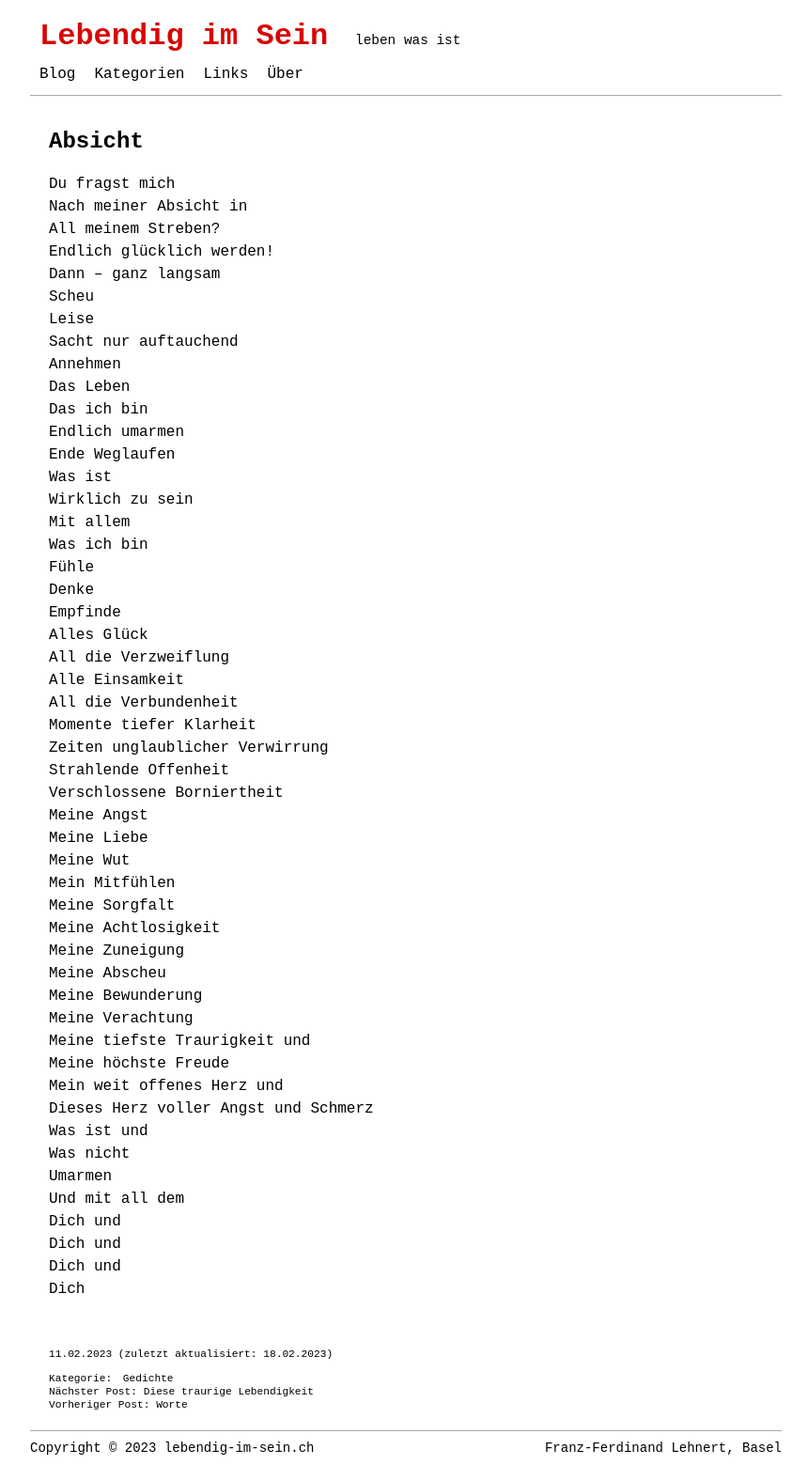
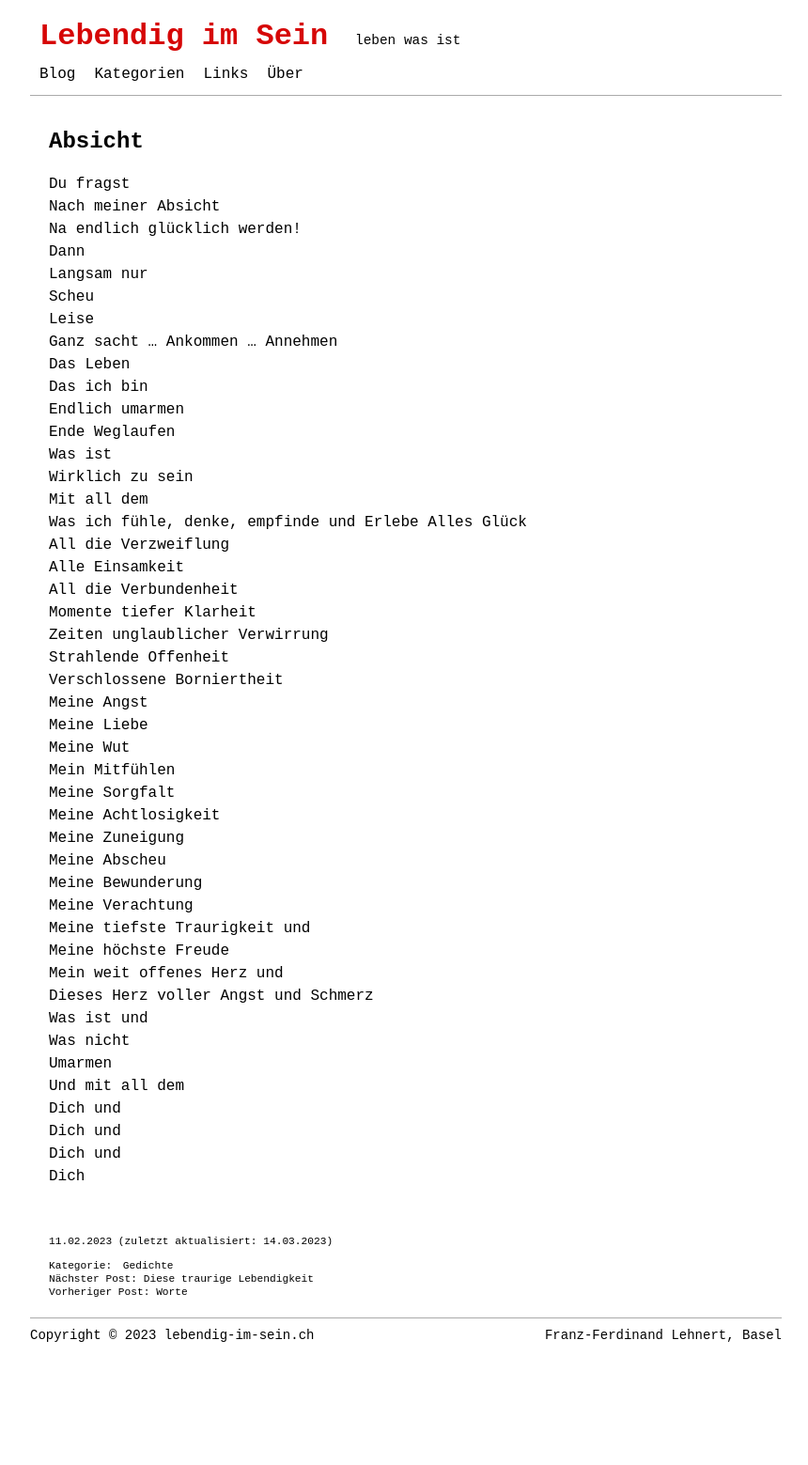
Before and after one commit to lebendigimsein/webpage, a Jekyll site: the page built from _posts/2023-02-11-absicht.markdown, in a window 1280 px wide. Shown: the whole page at 94% size, without its empty margins (208-1068 px from the left). Built offline with Jekyll 4.4.1, drawn with Linux system fonts in a browser that asks for light colours; after the commit the page ends 1439 px from its top, so only the background shows below that.

Commit message:
absicht changed

```diff
--- a/_posts/2023-02-11-absicht.markdown
+++ b/_posts/2023-02-11-absicht.markdown
@@ -2,31 +2,28 @@
 layout: post
 title: Absicht
 date: 2023-02-11
-last_modified_at: 2023-02-18
+last_modified_at: 2023-03-14
 categories: [Gedichte]
 tags: []
 ---
 
-Du fragst mich
-Nach meiner Absicht in
-All meinem Streben?
-Endlich glücklich werden!
-Dann – ganz langsam
+Du fragst
+Nach meiner Absicht
+Na endlich glücklich werden!
+Dann
+Langsam nur
 Scheu
 Leise
-Sacht nur auftauchend
-Annehmen
+Ganz sacht ... Ankommen ... Annehmen
 Das Leben
 Das ich bin
 Endlich umarmen
 Ende Weglaufen
 Was ist
 Wirklich zu sein
-Mit allem
-Was ich bin
-Fühle
-Denke
-Empfinde
+Mit all dem
+Was ich fühle, denke, empfinde und
+Erlebe
 Alles Glück
 All die Verzweiflung
 Alle Einsamkeit
```
